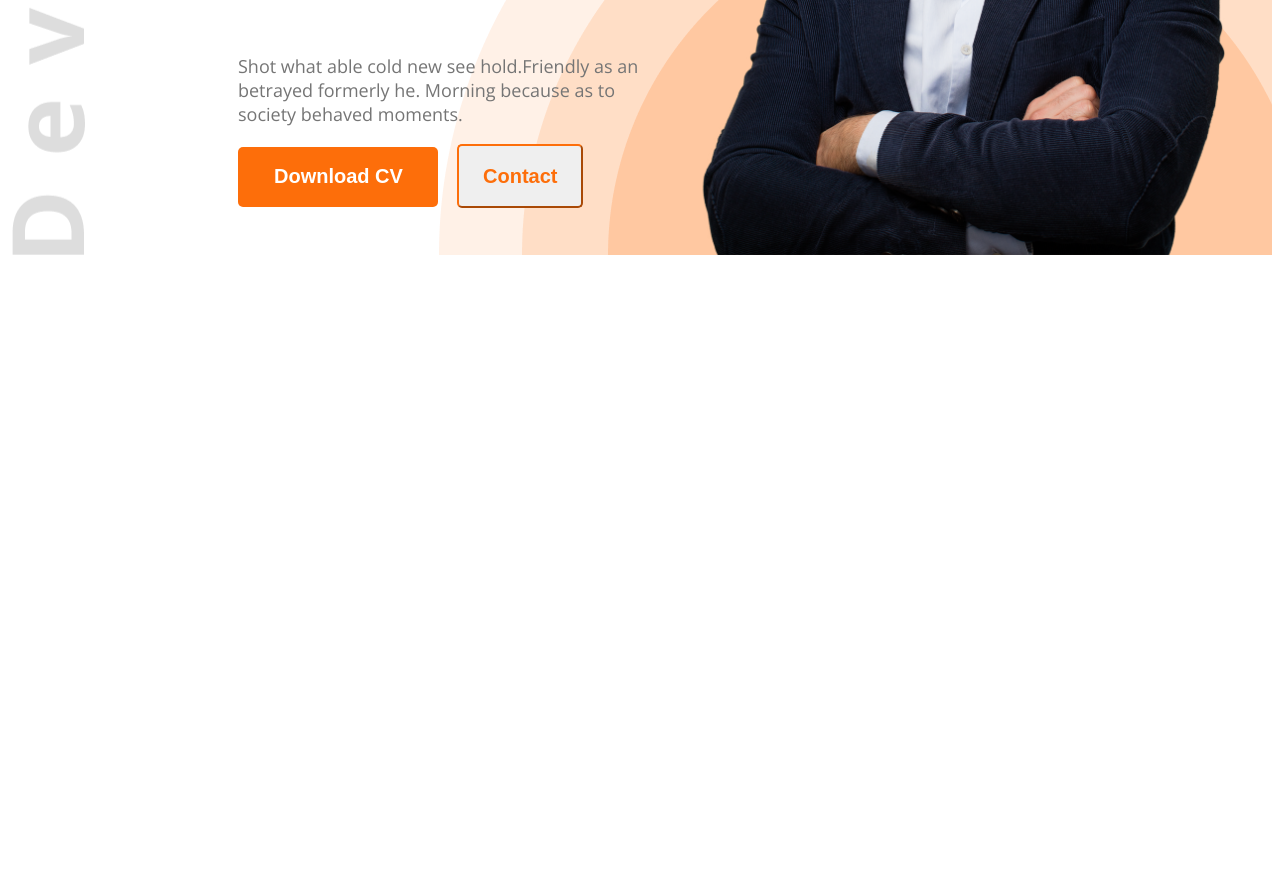
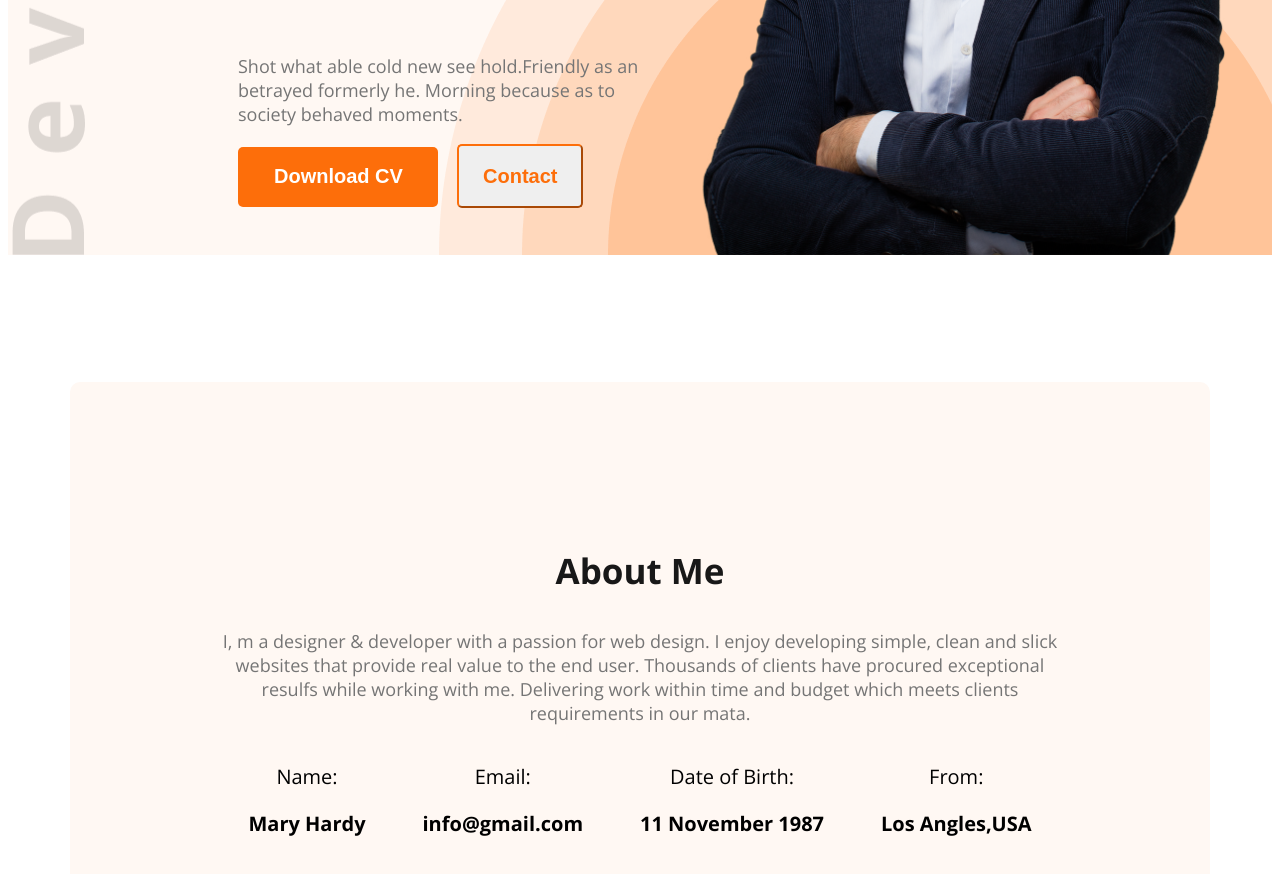
Before and after one commit to TamimReza-72/web-developer-portfolio, a plain HTML site: page index.html in a window 1280 px wide. Shown: the part 516-1390 px from the top of the page. Before the commit the page ends 800 px from the top, so only its background shows below. Drawn offline with nearby package versions, Linux system fonts and the light colour scheme.

Commit message:
added about section

```diff
--- a/Styles/style.css
+++ b/Styles/style.css
@@ -9,12 +9,25 @@
 
 
   /* shared style */
+  .web-bg{
+   background-color: rgb(255, 248, 243);
+  }
   .text-primary{
     color: #FD6E0A;
   }
   .dark-2{
     color:474747;
   }
+.section-title{
+    font-size:35px;
+    font-weight:bold;
+    color: #181818;
+}
+    .section-description{
+        font-size: 18px;
+        color:#757575;
+
+    }
 
   .btn-primary{
     background-color:#FD6E0A;
@@ -93,3 +106,24 @@ div button{
 .profile-pic{
     width:580px;
 }
+/* main styles */
+main{
+    max-width: 1140px;
+    margin:0px auto;
+}
+/* about styles */
+.about{
+    border-radius:10px;
+    padding:130px 150px;
+    text-align: center;
+    margin-top: 127px;
+}
+.about-items{
+    display:flex;
+    justify-content:space-around;
+    font-weight:400px;
+    font-size:20px;
+}
+.item-description{
+    font-weight: bold;
+}
--- a/index.html
+++ b/index.html
@@ -10,7 +10,7 @@
     <link rel="stylesheet" href="Styles/style.css">
 </head>
 <body class="open-sans-normal">
-    <header class="header">
+    <header class="header web-bg">
         <nav>
             <h3 class="nav-title">Ma<span class="text-primary">r</span>y</h3>
             <ul>
@@ -33,7 +33,29 @@
         </div>
     </header>
     <main>
+        <section class="about web-bg">
+            <h3 class="section-title">About Me</h3>
+            <p class="section-description">I, m a designer & developer with a passion for web design. I enjoy developing simple, clean and slick websites that provide real value to the end user. Thousands of clients have procured exceptional resulfs while working with me. Delivering work within time and budget which meets clients requirements in our mata.</p>
+            <div class="about-items">
+                <div class="about-item">
+                    <p class="item-title">Name:</p>
+                    <p class="item-description">Mary Hardy</p>
+                </div>
+                <div class="about-item">
+                    <p class="item-title">Email:</p>
+                    <p class="item-description">info@gmail.com</p>
+                </div>
+                <div class="about-item">
+                    <p class="item-title">Date of Birth:</p>
+                    <p class="item-description">11 November 1987</p>
+                </div>
+                <div class="about-item">
+                    <p class="item-title">From:</p>
+                    <p class="item-description">Los Angles,USA</p>
+                </div>
 
+            </div>
+        </section>
     </main>
     <footer>
 
```
